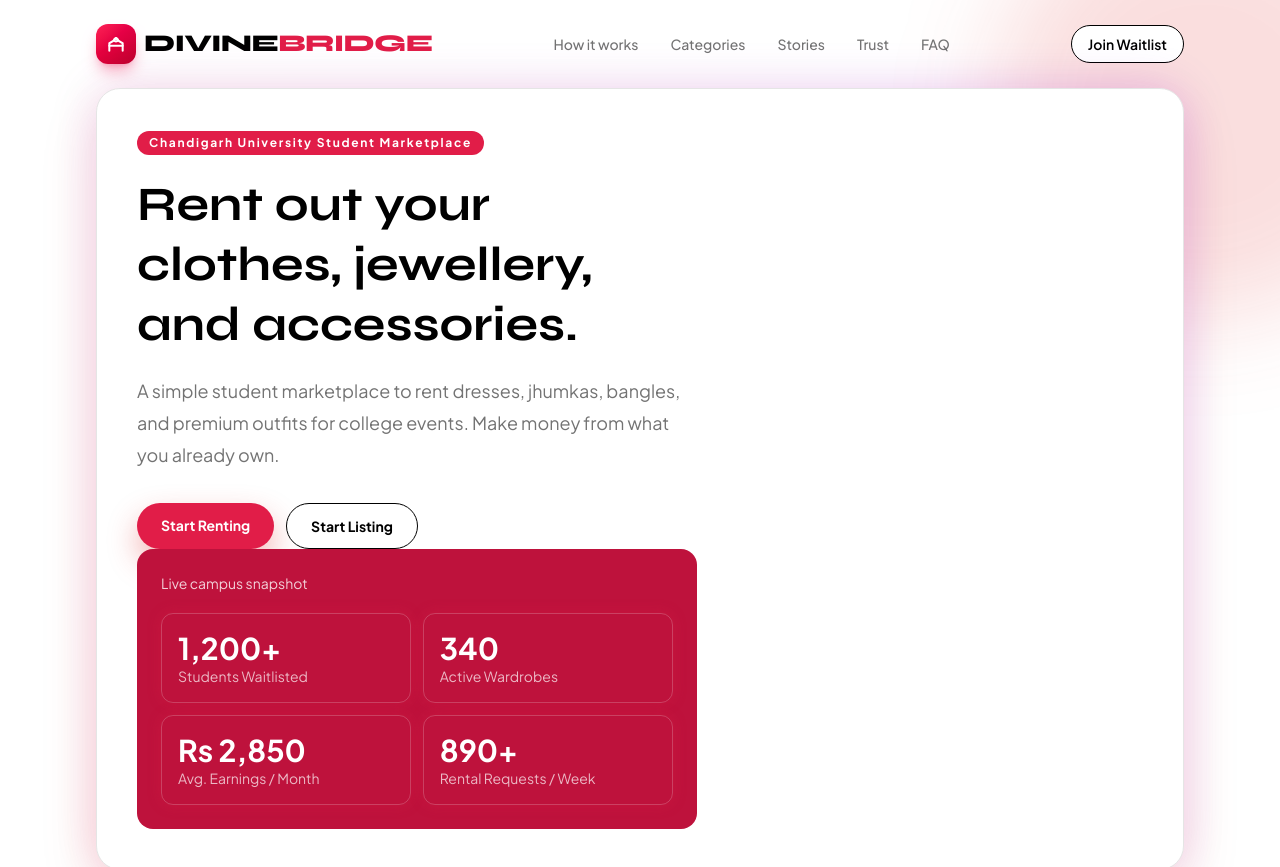
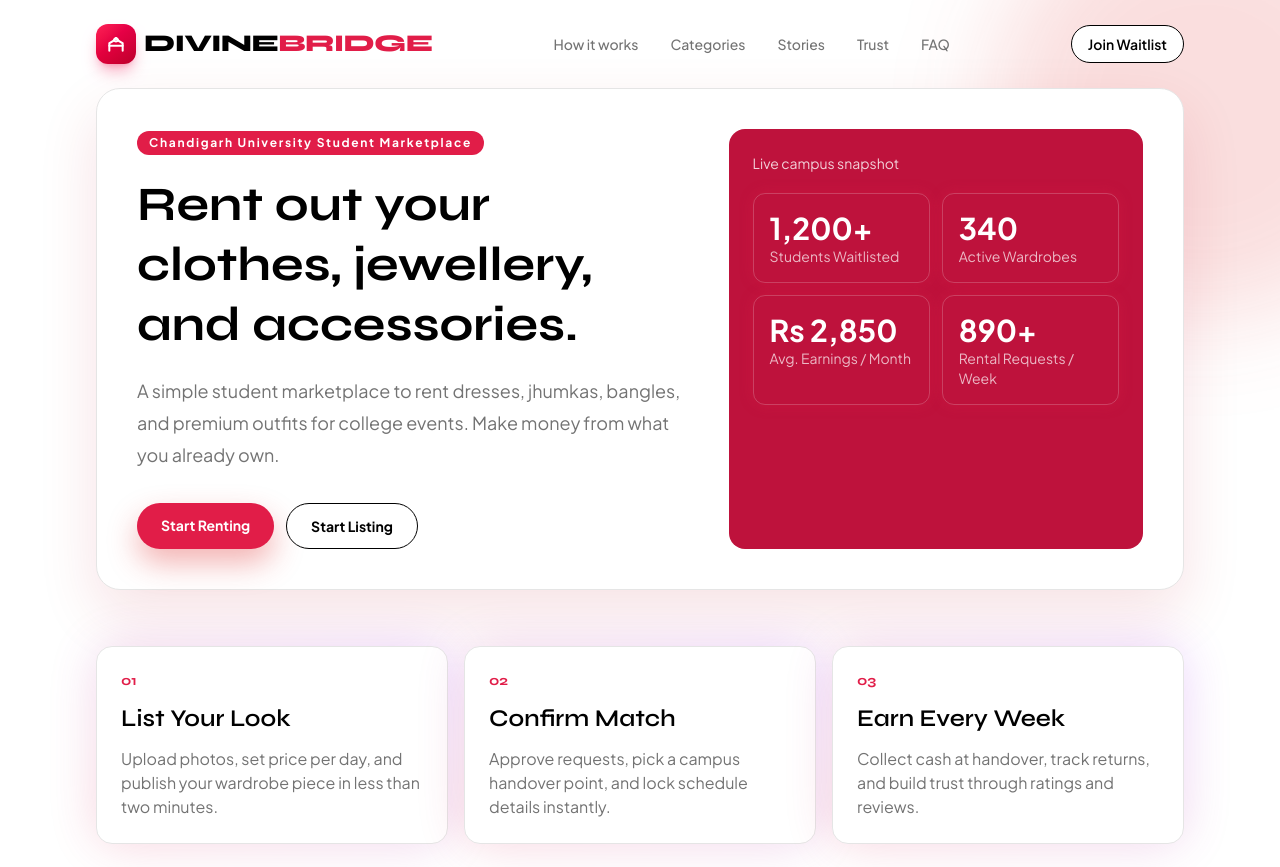
Before and after one commit to gowtham2304-A/exchnage, a Next.js app: page / in a window 1280 px wide. Shown: the top 867 px of the page. Built offline with nearby package versions, Linux system fonts and the light colour scheme.

Commit message:
fix(ui): remove tilt animation from hero and fix layout overlap

```diff
--- a/app/page.tsx
+++ b/app/page.tsx
@@ -110,7 +110,7 @@ export default function Home() {
         className="mx-auto flex w-full max-w-6xl flex-col gap-14 px-4 pb-14 sm:px-6 lg:px-8"
       >
         <section className="reveal-up">
-          <TiltCard className="grid gap-8 rounded-3xl border border-[var(--line)] bg-[var(--surface)] p-6 shadow-[0_24px_60px_rgba(191,18,40,0.12)] md:grid-cols-[1.35fr_1fr] md:p-10">
+          <div className="grid gap-8 rounded-3xl border border-[var(--line)] bg-[var(--surface)] p-6 shadow-[0_24px_60px_rgba(191,18,40,0.12)] md:grid-cols-[1.35fr_1fr] md:p-10">
             <div>
               <p className="mb-5 inline-block rounded-full bg-[var(--brand)] px-3 py-1 text-xs font-bold tracking-[0.14em] text-white">
                 Chandigarh University Student Marketplace
@@ -147,7 +147,7 @@ export default function Home() {
                 ))}
               </ul>
             </div>
-          </TiltCard>
+          </div>
         </section>
 
         <section id="how" className="grid gap-4 sm:grid-cols-3">
```
Lines whose indentation alone changed are shown as unchanged.
